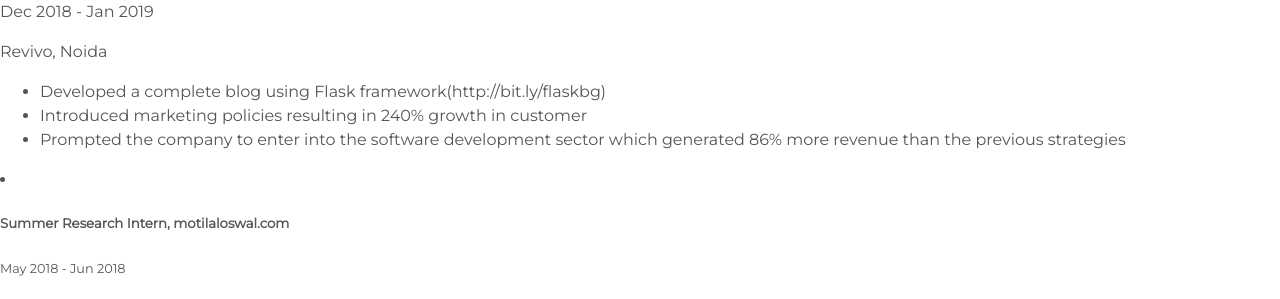
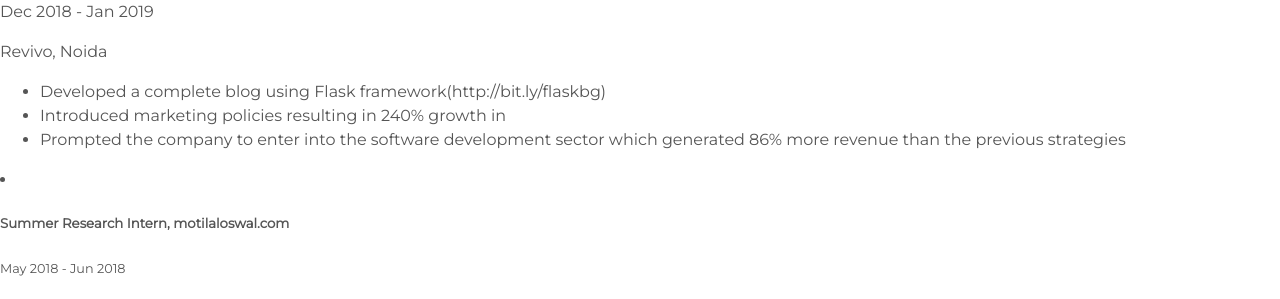
Before and after one commit to arkadee/arkadee.github.io, a Jekyll site: the page built from index.html, in a window 1280 px wide and 900 px high, scrolled down 1982 px. Shown: the part 154-453 px from the top of the window. Built offline with Jekyll 4.4.1, drawn with Linux system fonts in a browser that asks for light colours.

Commit message:
Update experience.html

```diff
--- a/_includes/experience.html
+++ b/_includes/experience.html
@@ -16,7 +16,7 @@
 
         </li>
 
-        <li href="#" class="list-group-item flex-column align-items-start">
+        <li>
             <div class="d-flex w-100 justify-content-between">
                 <h5 class="mb-1">Junior Software Developer, revivo.in</h5>
                 Dec 2018 - Jan 2019
@@ -24,7 +24,7 @@
             <p>Revivo, Noida</p>
             <ul>
                 <li>Developed a complete blog using Flask framework(http://bit.ly/flaskbg)</li>
-                <li>Introduced marketing policies resulting in 240% growth in customer </li>
+                <li>Introduced marketing policies resulting in 240% growth in  </li>
                 <li>Prompted the company to enter into the software development sector which generated 86% more revenue than the previous strategies</li>
             </ul>
         </li>
```
